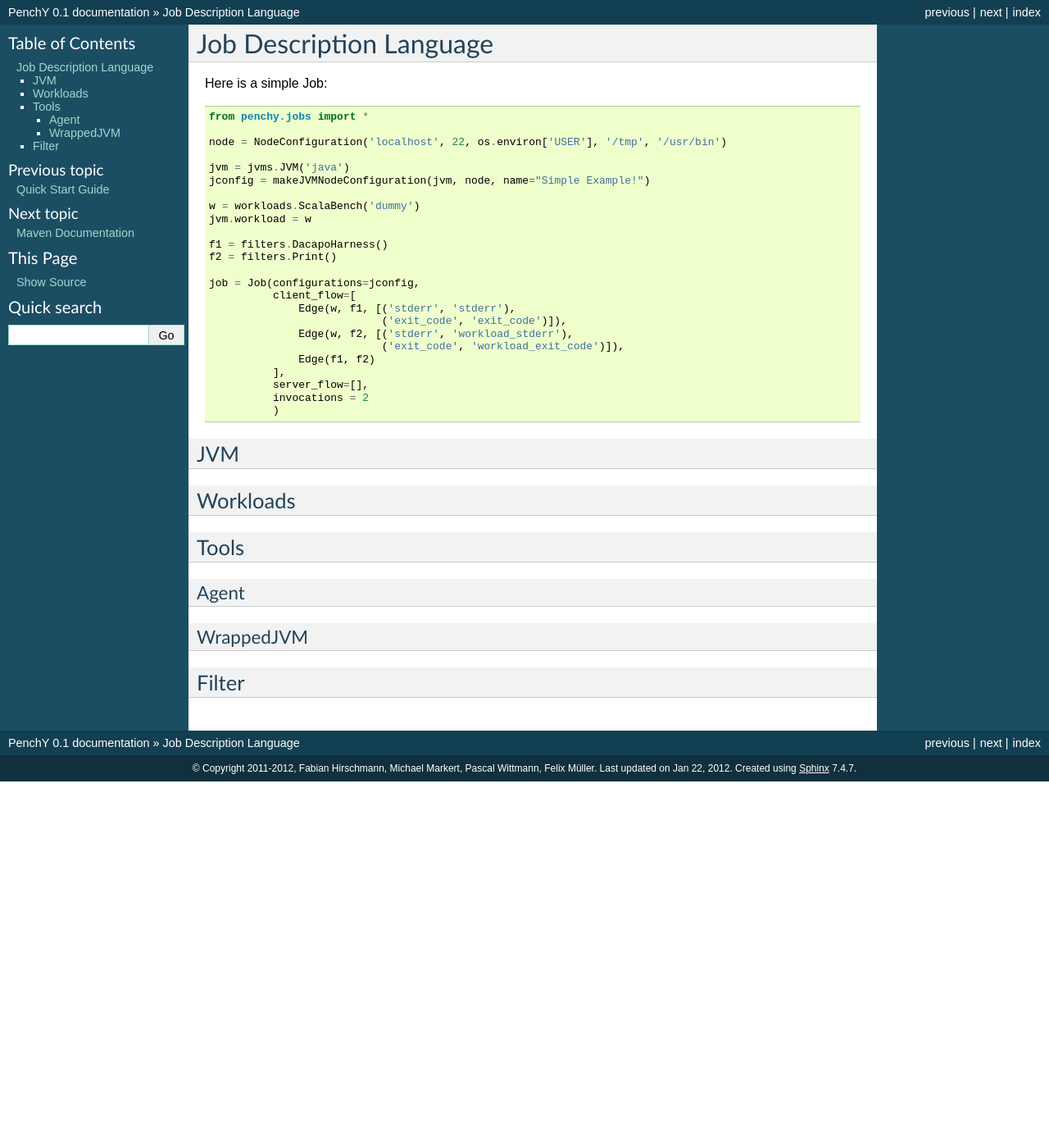
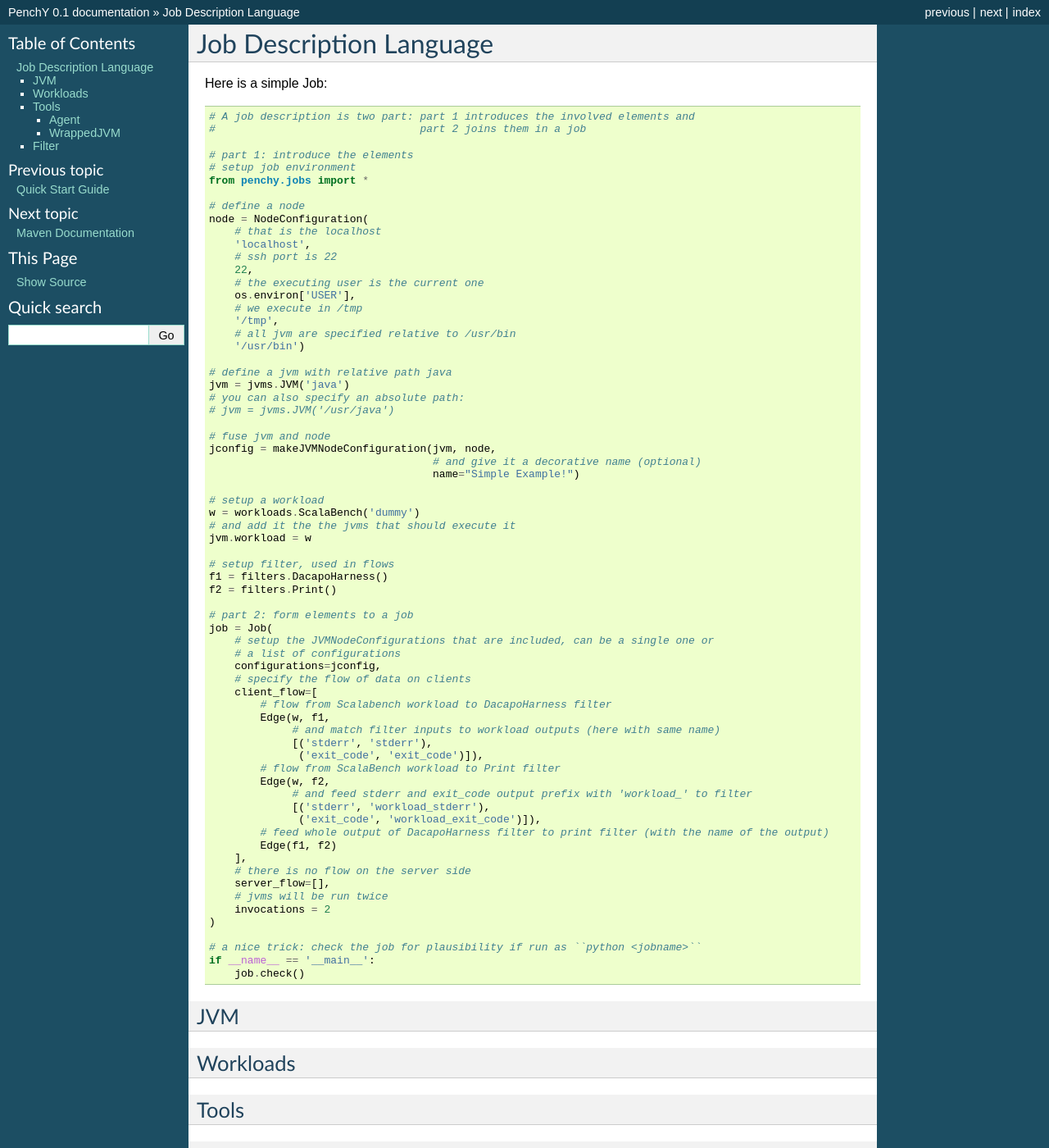
Before and after one commit to fhirschmann/penchy, a Sphinx documentation site: the page built from docs/job.rst, in a window 1280 px wide and 1400 px high. Shown: the whole window at 82% size. Built offline with Sphinx 7.4.7, drawn with Linux system fonts in a browser that asks for light colours; formulas are drawn with MathJax 3.

Commit message:
doc: Add comments to sample job.
Signed-off-by: Michael Markert <markert.michael@googlemail.com>

```diff
--- a/docs/job.rst
+++ b/docs/job.rst
@@ -4,30 +4,75 @@ Job Description Language
 
 Here is a simple Job::
 
+    # A job description is two part: part 1 introduces the involved elements and
+    #                                part 2 joins them in a job
+
+    # part 1: introduce the elements
+    # setup job environment
     from penchy.jobs import *
 
-    node = NodeConfiguration('localhost', 22, os.environ['USER'], '/tmp', '/usr/bin')
+    # define a node
+    node = NodeConfiguration(
+        # that is the localhost
+        'localhost',
+        # ssh port is 22
+        22,
+        # the executing user is the current one
+        os.environ['USER'],
+        # we execute in /tmp
+        '/tmp',
+        # all jvm are specified relative to /usr/bin
+        '/usr/bin')
 
+    # define a jvm with relative path java
     jvm = jvms.JVM('java')
-    jconfig = makeJVMNodeConfiguration(jvm, node, name="Simple Example!")
+    # you can also specify an absolute path:
+    # jvm = jvms.JVM('/usr/java')
 
+    # fuse jvm and node
+    jconfig = makeJVMNodeConfiguration(jvm, node,
+                                       # and give it a decorative name (optional)
+                                       name="Simple Example!")
+
+    # setup a workload
     w = workloads.ScalaBench('dummy')
+    # and add it the the jvms that should execute it
     jvm.workload = w
 
+    # setup filter, used in flows
     f1 = filters.DacapoHarness()
     f2 = filters.Print()
 
-    job = Job(configurations=jconfig,
-              client_flow=[
-                  Edge(w, f1, [('stderr', 'stderr'),
-                               ('exit_code', 'exit_code')]),
-                  Edge(w, f2, [('stderr', 'workload_stderr'),
-                               ('exit_code', 'workload_exit_code')]),
-                  Edge(f1, f2)
-              ],
-              server_flow=[],
-              invocations = 2
-              )
+    # part 2: form elements to a job
+    job = Job(
+        # setup the JVMNodeConfigurations that are included, can be a single one or
+        # a list of configurations
+        configurations=jconfig,
+        # specify the flow of data on clients
+        client_flow=[
+            # flow from Scalabench workload to DacapoHarness filter
+            Edge(w, f1,
+                 # and match filter inputs to workload outputs (here with same name)
+                 [('stderr', 'stderr'),
+                  ('exit_code', 'exit_code')]),
+            # flow from ScalaBench workload to Print filter
+            Edge(w, f2,
+                 # and feed stderr and exit_code output prefix with 'workload_' to filter
+                 [('stderr', 'workload_stderr'),
+                  ('exit_code', 'workload_exit_code')]),
+            # feed whole output of DacapoHarness filter to print filter (with the name of the output)
+            Edge(f1, f2)
+        ],
+        # there is no flow on the server side
+        server_flow=[],
+        # jvms will be run twice
+        invocations = 2
+    )
+
+    # a nice trick: check the job for plausibility if run as ``python <jobname>``
+    if __name__ == '__main__':
+        job.check()
+
 
 JVM
 ===
```
